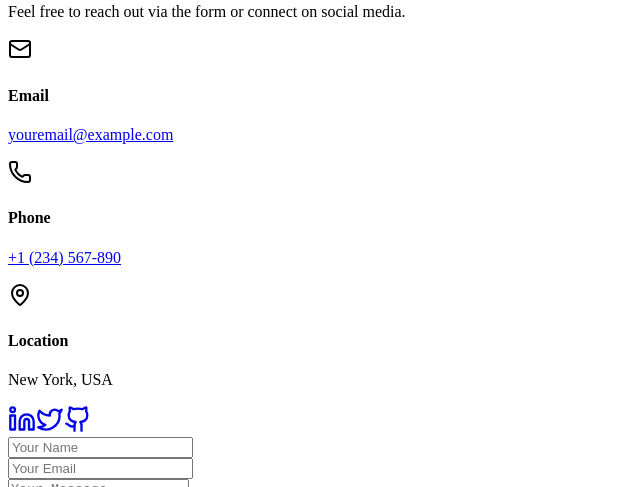
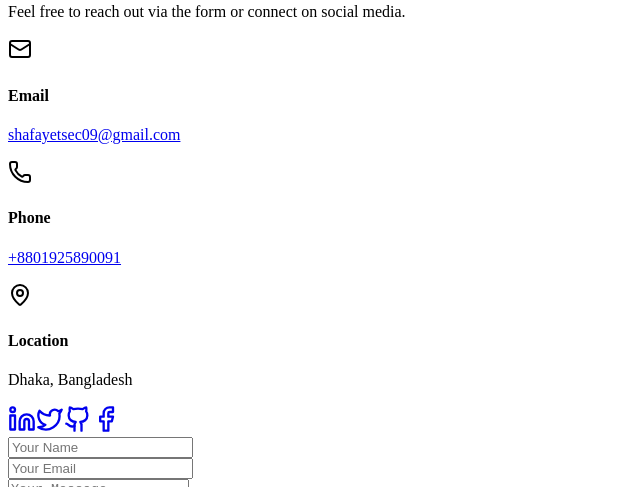
Before and after one commit to HussainShafayet/portfolio, a React (Create React App) app: page / in a window 1280 px wide. Shown: the part 6640-7127 px from the top of the page, without its empty margins (0-641 px from the left). Built offline with nearby package versions, Linux system fonts and the light colour scheme; the HTML template or start-up script is replaced by a standard one.

Commit message:
contact data update

```diff
--- a/src/components/Contact.js
+++ b/src/components/Contact.js
@@ -9,6 +9,7 @@ import {
   Github,
   CheckCircle,
   AlertCircle,
+  Facebook,
 } from "lucide-react";
 
 const Contact = () => {
@@ -90,10 +91,10 @@ const Contact = () => {
                 label: "Email",
                 value: (
                   <a
-                    href="mailto:youremail@example.com"
+                    href="mailto:shafayetsec09@gmail.com"
                     className="hover:underline"
                   >
-                    youremail@example.com
+                    shafayetsec09@gmail.com
                   </a>
                 ),
               },
@@ -102,14 +103,14 @@ const Contact = () => {
                 label: "Phone",
                 value: (
                   <a href="tel:+1234567890" className="hover:underline">
-                    +1 (234) 567-890
+                    +8801925890091
                   </a>
                 ),
               },
               {
                 icon: <MapPin className="text-indigo-600" />,
                 label: "Location",
-                value: "New York, USA",
+                value: "Dhaka, Bangladesh",
               },
             ].map(({ icon, label, value }) => (
               <div key={label} className="flex items-center gap-4">
@@ -124,19 +125,24 @@ const Contact = () => {
           <div className="flex gap-6 text-indigo-600 dark:text-indigo-300">
             {[
               {
-                href: "https://linkedin.com/in/yourprofile",
+                href: "https://www.linkedin.com/in/hussainshafayet/",
                 icon: <Linkedin size={28} />,
                 label: "LinkedIn",
               },
               {
-                href: "https://twitter.com/yourprofile",
+                href: "https://x.com/imShafayet09",
                 icon: <Twitter size={28} />,
                 label: "Twitter",
               },
               {
-                href: "https://github.com/yourprofile",
+                href: "https://github.com/HussainShafayet",
                 icon: <Github size={28} />,
                 label: "GitHub",
+              },
+               {
+                href: "https://www.facebook.com/Shafayet91/",
+                icon: <Facebook size={28} />,
+                label: "Facebook",
               },
             ].map(({ href, icon, label }) => (
               <a
```
